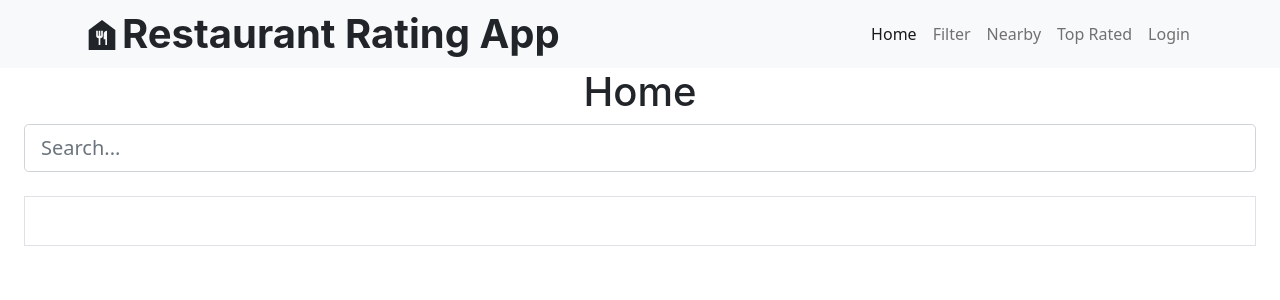
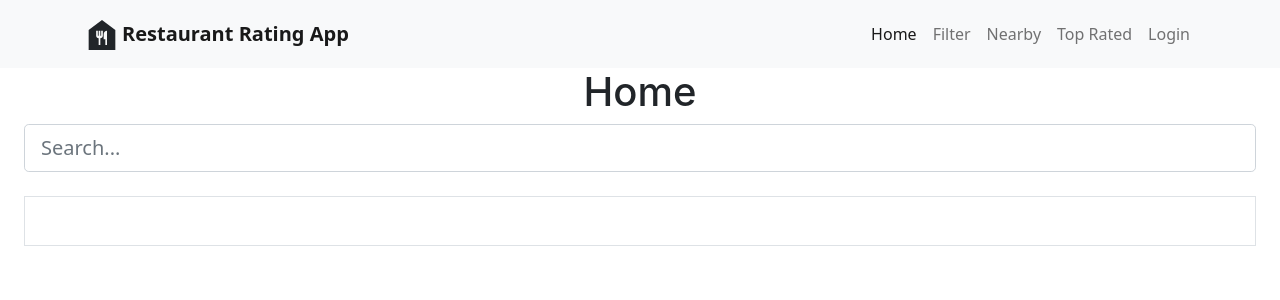
Before and after one commit to rba1aji/restoview, a React (Create React App) app: page / in a window 1280 px wide. Shown: the top 300 px of the page. Built offline with nearby package versions, Linux system fonts and the light colour scheme.

Commit message:
1 file modified

```diff
--- a/src/components/Header.js
+++ b/src/components/Header.js
@@ -14,8 +14,7 @@ export default function Header() {
               <MdFoodBank />
             </h1>
           </Nav.Item>
-          <Nav.Item>
-            <h1
+          <Navbar.Brand
             // as={Link}
             // to="/"
             style={{ fontWeight: 'bold' }}
@@ -23,8 +22,7 @@ export default function Header() {
           >
             {/* RESRAT -  */}
             Restaurant Rating App
-            </h1>
-          </Nav.Item>
+          </Navbar.Brand>
           <Navbar.Toggle aria-controls="responsive-navbar-nav" />
           <Navbar.Collapse id="responsive-navbar-nav">
             <Nav className="ms-auto">
```
